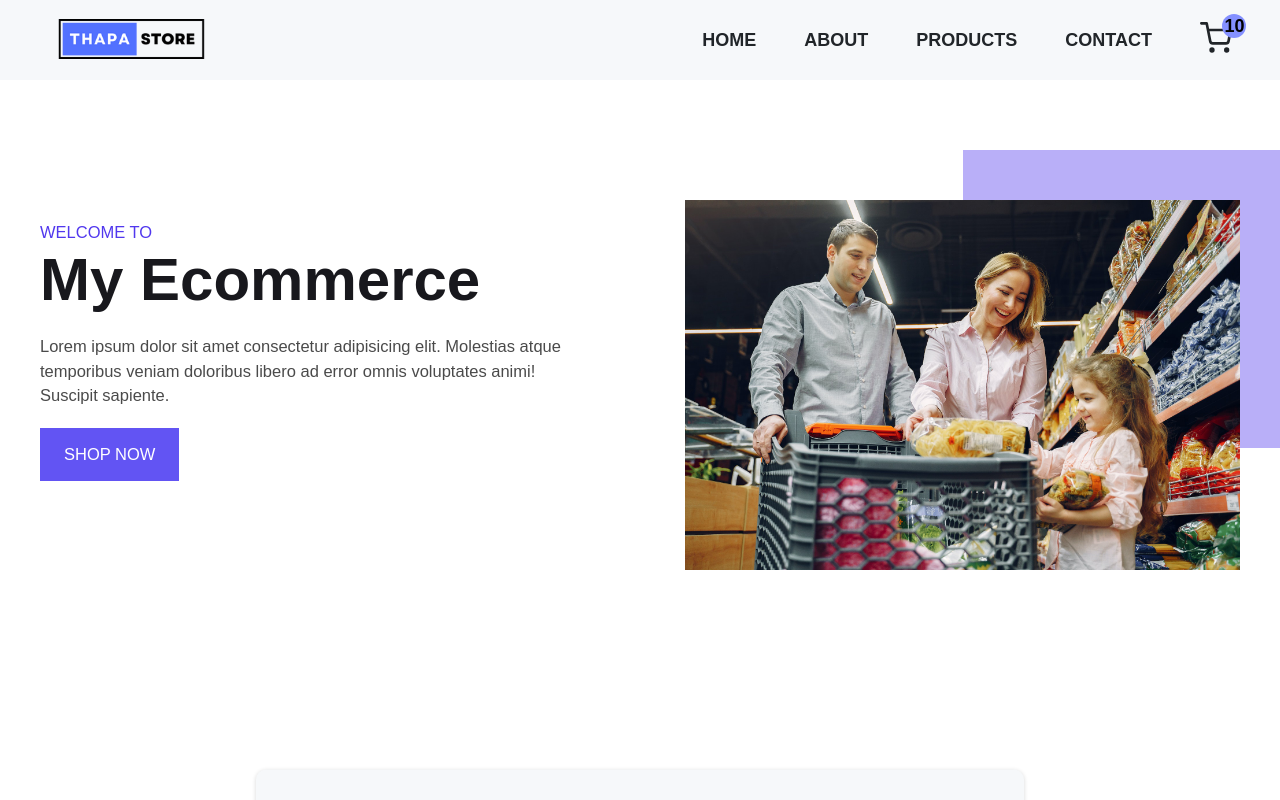
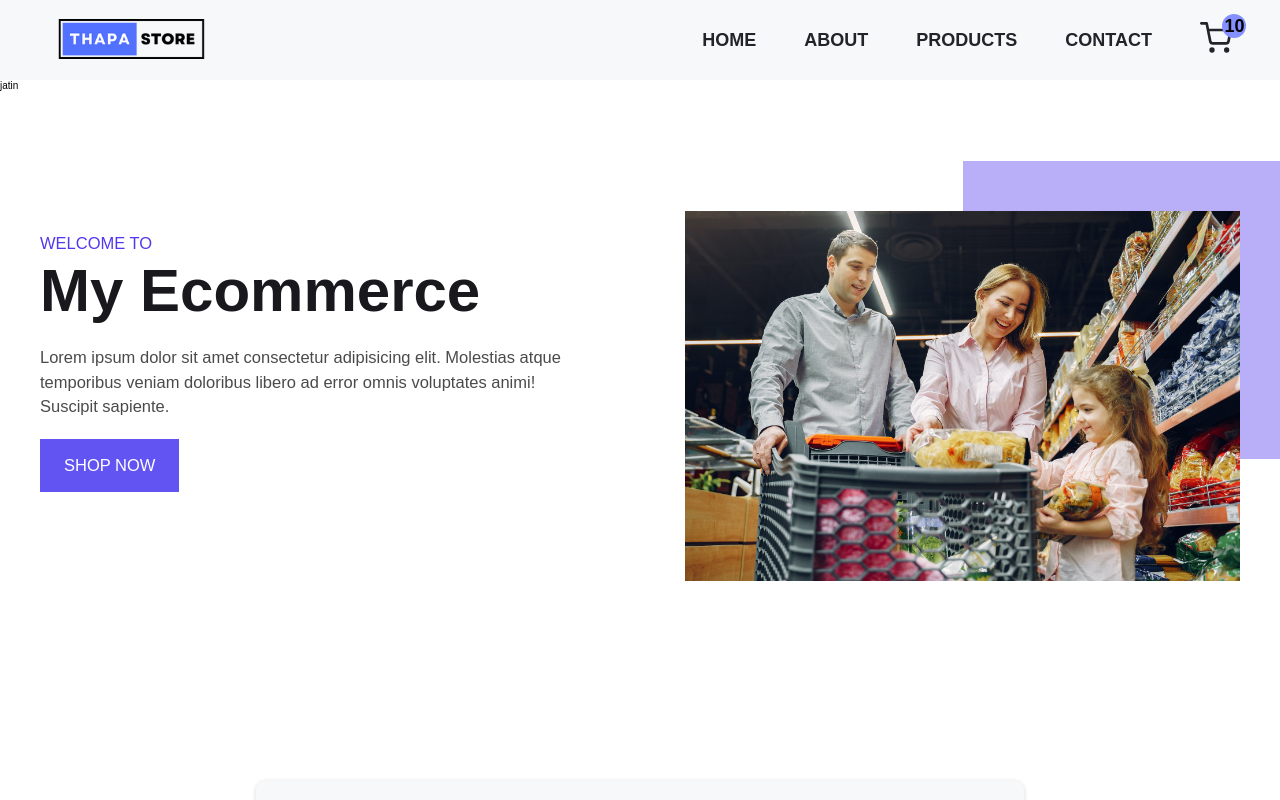
Before and after one commit to jk36236/MyStore, a React (Create React App) app: page /about in a window 1280 px wide. Shown: the top 800 px of the page. Built offline with nearby package versions, Linux system fonts and the light colour scheme.

Commit message:
context api with provider and usecontext

```diff
--- a/src/About.js
+++ b/src/About.js
@@ -1,13 +1,19 @@
 import React from 'react'
 import HeroSection from './components/HeroSection'
+import { useProductContext } from './context/productcontext';
 
 const About = () => {
+  // const {myName}=useContext(AppContext);
+  const {myName} =useProductContext();
   const data={
 name:"My Ecommerce",
   };
 
   return (
+    <>
+    {myName}
    <HeroSection myData={data}/>
+   </>
   )
 }
 
--- /dev/null
+++ b/src/context/productcontext.js
@@ -0,0 +1,29 @@
+// create a context
+// provider
+// consumer-usecontext hook
+
+import { createContext, useContext } from "react";
+
+
+
+// creating a context
+
+const AppContext=createContext();
+
+//children is <App /> component
+// app provider ke andar he data ka lena dena hoga,mostly data yahin par create hoga and with the help of provoider we will forward it
+const AppProvider=({children})=>{
+  return <AppContext.Provider value={{myName:"jatin"}}>
+{children}
+  </AppContext.Provider>
+};
+
+
+//custom hook
+const useProductContext=()=>{
+  return useContext(AppContext);
+}
+
+
+
+export {AppProvider,AppContext,useProductContext};
--- a/src/index.js
+++ b/src/index.js
@@ -3,10 +3,16 @@
 import "./index.css";
 import App from "./App";
 import reportWebVitals from "./reportWebVitals";
+import { AppProvider } from "./context/productcontext";
 
 const root = ReactDOM.createRoot(document.getElementById("root"));
 
-root.render(<App />);
+root.render(
+  // our main app is inside reactprovider,therefore all the componenets and pages of our app can access the data of this provider,this app is working as a children for appprovider
+<AppProvider>
+<App />
+</AppProvider>
+);
 
 // If you want to start measuring performance in your app, pass a function
 // to log results (for example: reportWebVitals(console.log))
```
